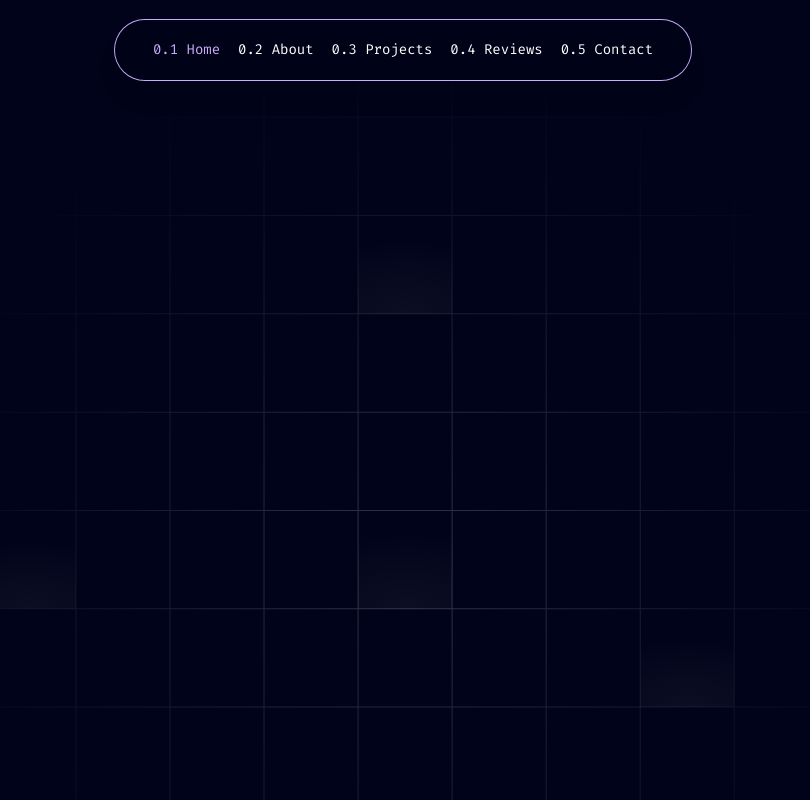
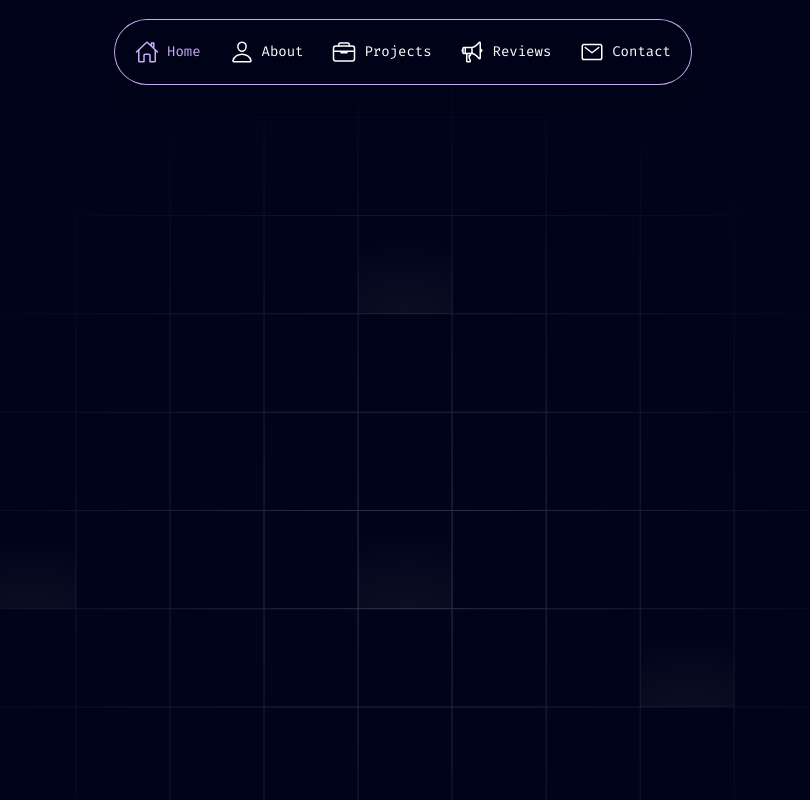
Before and after one commit to theblvckdev/portfolio_v2, a React (Vite) app: page /contact in a window 1280 px wide. Shown: the whole page, without its empty margins (237-1047 px from the left). Built offline with nearby package versions, Linux system fonts and the light colour scheme.

Commit message:
navbar UI update

```diff
--- a/src/components/ui/navbar.tsx
+++ b/src/components/ui/navbar.tsx
@@ -2,9 +2,9 @@ import React, { ReactElement } from "react";
 import {
   IoBriefcaseOutline,
   IoHomeOutline,
+  IoMailOutline,
   IoMegaphoneOutline,
   IoPersonOutline,
-  IoPhonePortraitOutline,
 } from "react-icons/io5";
 import { Link } from "react-router-dom";
 
@@ -48,16 +48,16 @@ const navbarLinks: NavbarLinksTypes[] = [
     name: "Contact",
     path: "/contact",
     isOpen: false,
-    icon: <IoPhonePortraitOutline className="text-2xl" />,
+    icon: <IoMailOutline className="text-2xl" />,
   },
 ];
 
 const Navbar: React.FC = () => {
   return (
     <>
-      <nav className="fixed shadow-xl md:flex z-50 top-0 left-[50%] my-5 -translate-x-[50%] md:max-w-xl max-w-[350px] w-full ring-1 ring-primary-0 bg-secondary-0 bg-opacity-30 hidden items-center justify-evenly backdrop-blur-sm p-5 rounded-full">
+      <nav className="fixed shadow-xl md:flex z-50 top-0 left-[50%] my-5 -translate-x-[50%] md:max-w-xl max-w-[350px] w-full ring-1 ring-primary-0 bg-secondary-0 bg-opacity-30 hidden items-center justify-between backdrop-blur-sm p-5 rounded-full">
         {navbarLinks.map((data, index) => {
-          const { name, path, isOpen } = data;
+          const { name, path, isOpen, icon } = data;
 
           return (
             <Link
@@ -65,11 +65,11 @@ const Navbar: React.FC = () => {
               data-aos-duration="2000"
               key={index}
               to={path}
-              className={`text-sm font-code duration-300 text-center ease-in hover:text-primary-0 capitalize ${
+              className={`text-sm font-code flex items-center gap-2 duration-300 text-center ease-in hover:text-primary-0 capitalize ${
                 isOpen ? "text-primary-0" : "text-white"
               }`}
             >
-              0.{index + 1} {name}
+              {icon} <div className="text-sm">{name}</div>
             </Link>
           );
         })}
```
